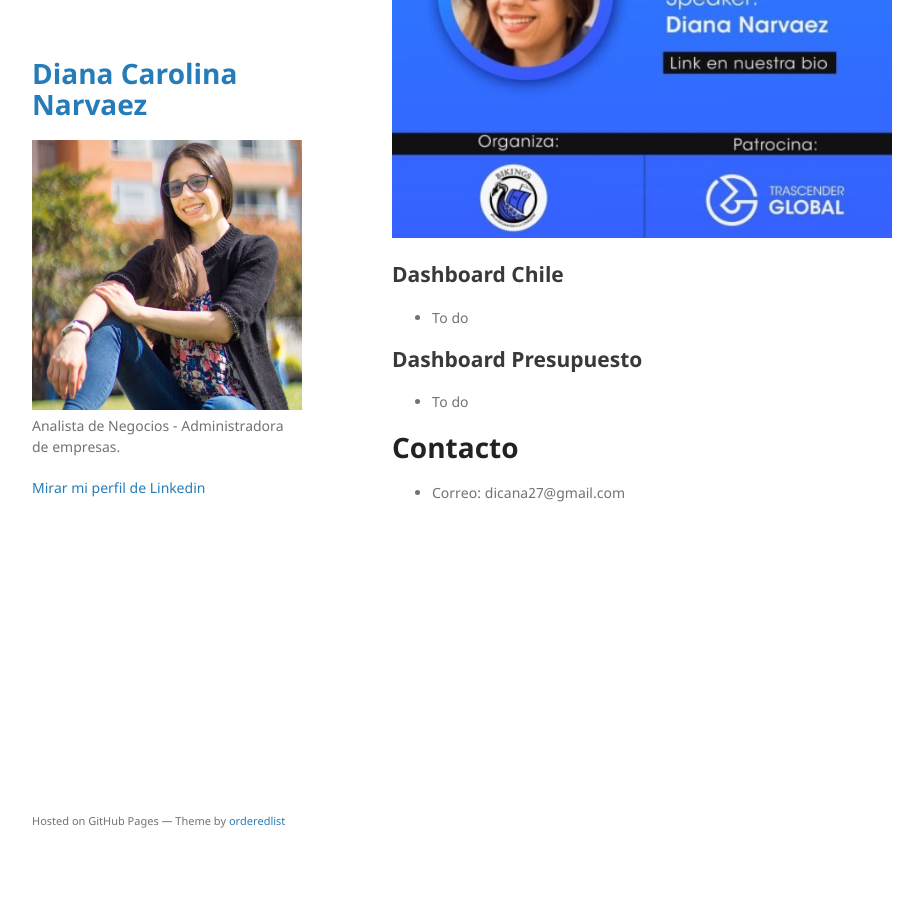
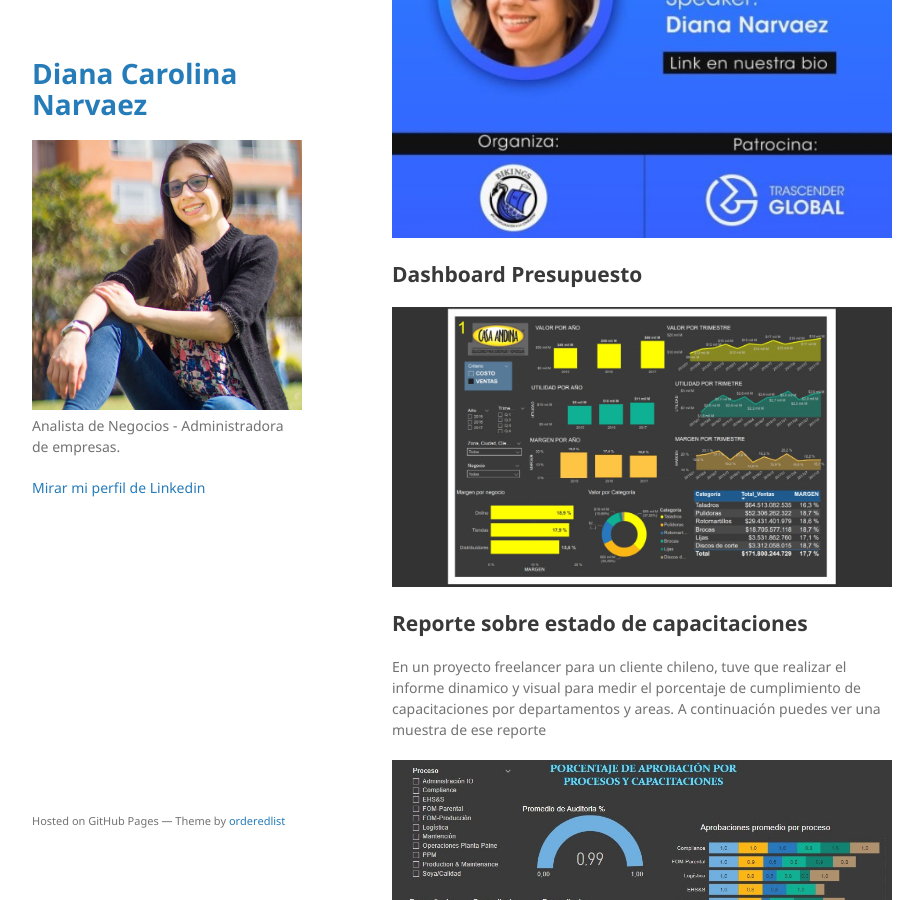
Before and after one commit to dicana27/dicana27.github.io, a Jekyll site: the page built from index.md, in a window 1280 px wide and 900 px high, scrolled down 772 px. Shown: the whole window, without its empty margins (178-1101 px from the left). Built offline with Jekyll 4.4.1, drawn with Linux system fonts in a browser that asks for light colours; our own code applies the rules of GitHub Pages for plain Markdown files.

Commit message:
agregado temas al portafolio

```diff
--- a/index.md
+++ b/index.md
@@ -17,13 +17,17 @@ Ahi mostramos en la comunidad sobre el uso de PowerBi para hacer Dashboards. Pue
 
 ![video PowerBi](assets/img/trascender.jpg)
 
-## Dashboard Chile
-
-- To do
 
 ## Dashboard Presupuesto
 
-- To do
+![Reporte presupuesto](assets/img/casa_andina.jpeg)
+
+## Reporte sobre estado de capacitaciones
+
+En un proyecto freelancer para un cliente chileno, tuve que realizar el informe dinamico y visual para medir el porcentaje de cumplimiento de capacitaciones por departamentos y areas. A continuación puedes ver una muestra de ese reporte
+
+![reporte capacitaciones](assets/img/Dasboard%20capacitaciones.jpg)
+
 
 # Contacto
 
```
Also changed, not shown: assets/img/Dasboard capacitaciones.jpg (added), assets/img/casa_andina.jpeg (added).
